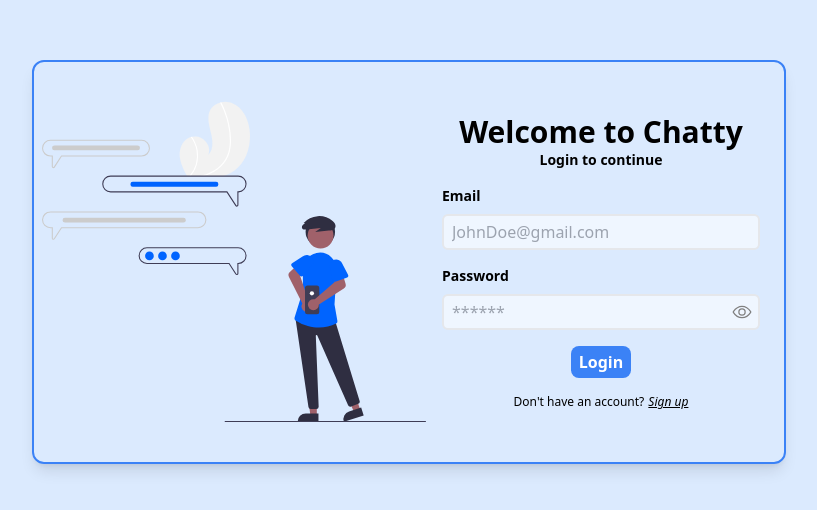
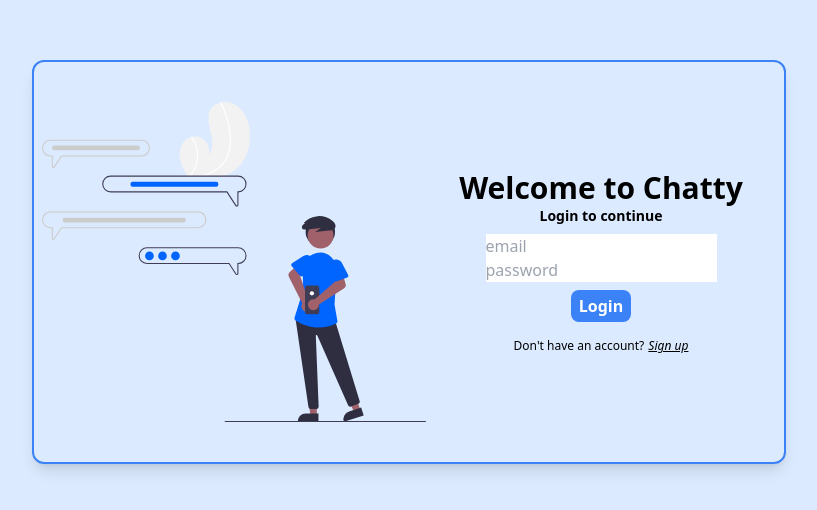
Before and after one commit to Nithinreddy1019/chatty, a React (Vite) app in the folder client/: page /login in a window 1280 px wide. Shown: the part 138-648 px from the top of the page, without its empty margins (231-1048 px from the left). Built offline with nearby package versions, Linux system fonts and the light colour scheme.

Commit message:
form added

```diff
--- a/client/package.json
+++ b/client/package.json
@@ -14,6 +14,7 @@
     "react": "^18.2.0",
     "react-dom": "^18.2.0",
     "react-hook-form": "^7.51.5",
+    "react-icons": "^5.2.1",
     "react-router-dom": "^6.23.1",
     "zod": "^3.23.8"
   },
--- a/client/src/components/LoginForm.tsx
+++ b/client/src/components/LoginForm.tsx
@@ -3,10 +3,43 @@ import { Header } from "./ui/Header";
 import { InputBox } from "./ui/InputBox";
 
 import authsvg from "../assets/authsvg.svg";
+import { useTransition } from "react";
+import { SubmitHandler, useForm } from "react-hook-form";
+import { LoginSchema } from "../schema/auth-schema";
+import { zodResolver } from "@hookform/resolvers/zod";
+import * as z from "zod";
 
+
+interface IFormInput {
+    email: string,
+    password: string
+}
 
 
 export const Loginform = () => {
+
+    const [isPending, startTransition] = useTransition();
+
+    const {
+        register,
+        handleSubmit,
+        setError,
+        formState: { errors }
+    }= useForm<IFormInput>({
+        defaultValues: {
+            email: "",
+            password: ""
+        },
+        resolver: zodResolver(LoginSchema)
+    });
+
+
+    const onSubmit: SubmitHandler<IFormInput> = (values) => {
+        console.log("sumitted")
+        console.log(values);
+    };
+
+
     return (
         <main
             className="h-screen flex items-center justify-center
@@ -22,20 +55,35 @@ export const Loginform = () => {
                     <img src={authsvg} className="w-96 h-96"/>
                 </div>
 
-                <div
+                <form
                     className="p-2
                     flex flex-col items-center
                     w-[350px]"
+                    onSubmit={handleSubmit(onSubmit)}
                 >
                     <Header
                         headerLabel="Welcome to Chatty"
                         headerSubLabel="Login to continue"
                     />
 
-                    <InputBox
+                    <input
+                        placeholder="email"
+                        {...register("email")}
+                    />
+                    {errors && <p>{errors.email?.message}</p>}
+
+                    <input
+                        placeholder="password"
+                        {...register("password")}
+                    />
+                    {errors && <p>{errors.password?.message}</p>}
+
+                    {/* <InputBox
                         inputLabel="Email"
                         inputPlaceholder="JohnDoe@gmail.com"
                         inputType="email"
+                        register={register}
+                        inputProperty="email"
                     />
 
 
@@ -43,11 +91,14 @@ export const Loginform = () => {
                         inputLabel="Password"
                         inputPlaceholder="******"
                         inputType="password"
-                    />
+                        register={register}
+                        inputProperty="password"
+                    /> */}
 
                     <button
                         className="px-2 py-1 my-2 rounded-lg w-fit
                         bg-blue-500 text-white font-bold hover:scale-[102%]"
+                        type="submit"
                     >
                         Login
                     </button>
@@ -59,7 +110,7 @@ export const Loginform = () => {
                         backButtonHref="/register"
                     />
 
-                </div>
+                </form>
 
             </div>
 
--- a/client/src/components/ui/InputBox.tsx
+++ b/client/src/components/ui/InputBox.tsx
@@ -1,20 +1,27 @@
 import { useState } from "react";
+import { FieldValues, UseFormRegister } from "react-hook-form";
+import * as z from "zod";
 
 import { IoEyeOutline } from "react-icons/io5";
 import { IoEyeOffOutline } from "react-icons/io5";
+import { LoginSchema } from "../../schema/auth-schema";
 
 
 interface InputBoxProps {
     inputLabel: string,
     inputPlaceholder: string,
     inputType: "text" | "email" | "password",
+    inputProperty: "email" | "username" | "password"
+    register: UseFormRegister<z.infer<typeof LoginSchema>>
 };
 
 
 export const InputBox = ({
     inputLabel,
     inputPlaceholder,
-    inputType
+    inputType,
+    register,
+    inputProperty
 }: InputBoxProps) => {
 
     const isTextOrEmail = inputType === "text" || inputType === "email";
@@ -44,6 +51,7 @@ export const InputBox = ({
                         focus:outline-blue-500 border-2 focus:border-blue-500 focus:ring-blue-500"
                         placeholder={inputPlaceholder}
                         type={inputType}
+                        {...register(`${inputProperty}`)}
                     />
                 </div>
             }
@@ -65,6 +73,7 @@ export const InputBox = ({
                         focus:outline-blue-500 border-2 focus:border-blue-500 focus:ring-blue-500"
                         placeholder={inputPlaceholder}
                         type={passwordIsVisible ? "text" : "password"}
+                        {...register(`${inputProperty}`)}
                     />
                     <button
                         onClick={passwordVisibilityHandler}
```
Also changed, not shown: 1 other file (tests, documents, lock files or other folders).
